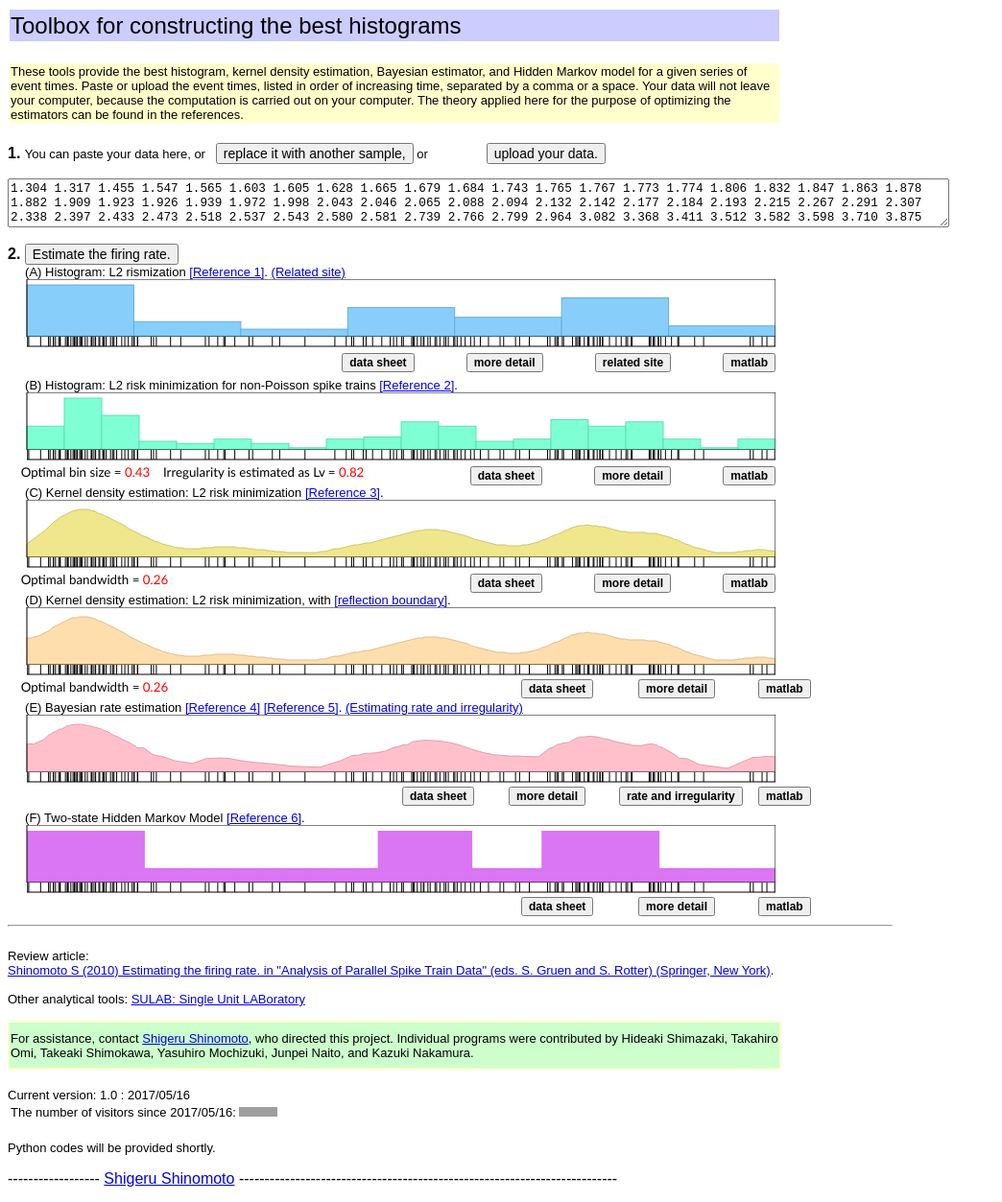
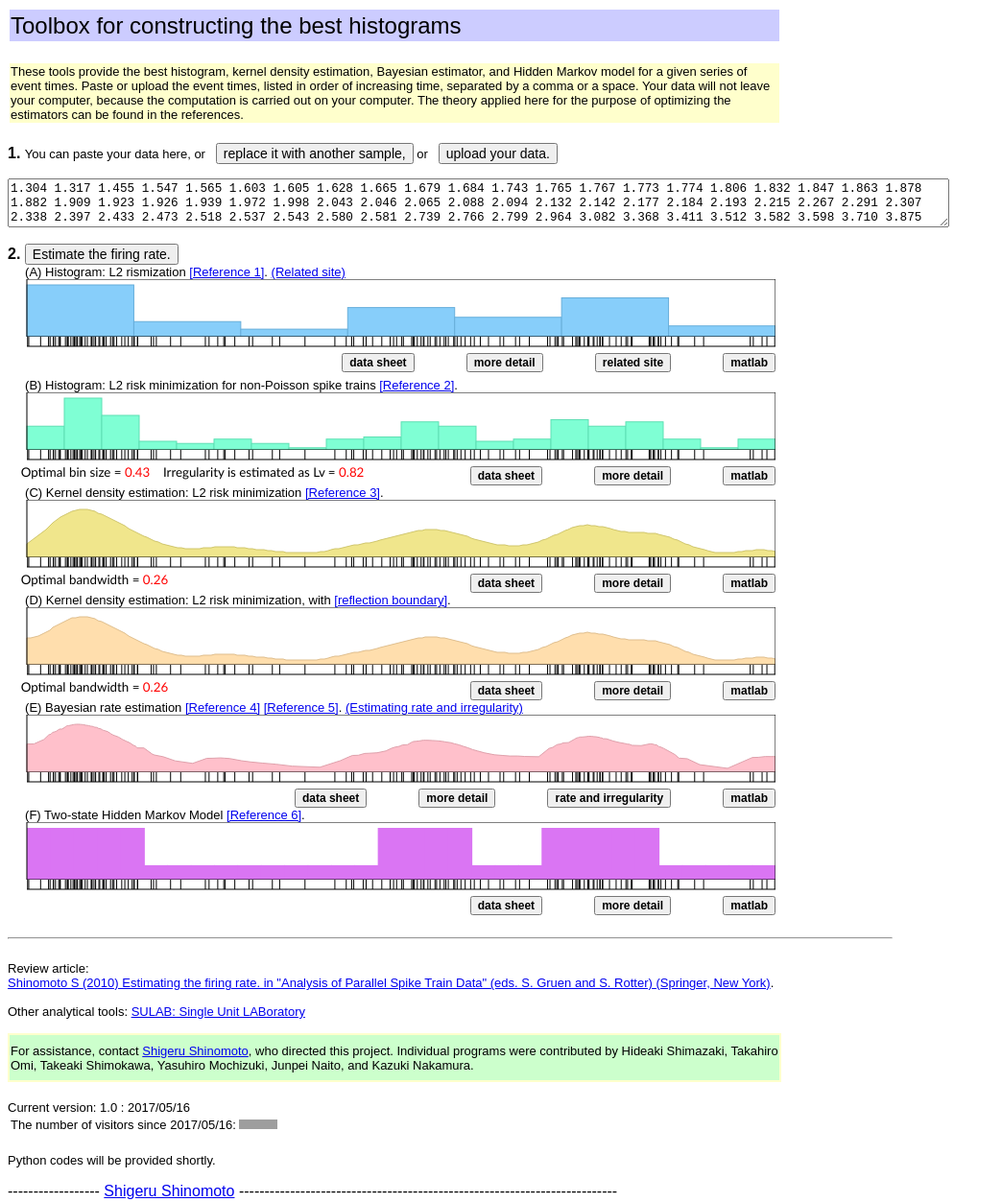
Before and after one commit to NaitoJunpei/gattai, a plain HTML site: page index.html in a window 1280 px wide. Shown: the top 1253 px of the page at 96% size, without its empty margins (0-1044 px from the left). Drawn offline with Linux system fonts and the light colour scheme; grey boxes are pictures that could not be loaded.

Commit message:
(F)まで

```diff
--- a/index.html
+++ b/index.html
@@ -39,7 +39,7 @@
   </table>
   <br />
 
-  <form name="data"><font size="2pt" face="Arial"><font size="3"><strong>1. </strong></font>You can paste your data here, or &#160; <input type="button" style="font:10.5pt Arial; margin-left: 0;" value="replace it with another sample," onclick="RandomData();Main();" /> or &#160; <input type="file" id="selfile" style="display:none;" />
+  <form name="data"><font size="2pt" face="Arial"><font size="3"><strong>1. </strong></font>You can paste your data here, or &#160; <input type="button" style="font:10.5pt Arial;" value="replace it with another sample," onclick="RandomData();Main();" /> or &#160; <input type="file" id="selfile" style="display:none;" />
 <input type="button" value="upload your data." style="font:10.5pt Arial;" onclick="document.getElementById('selfile').click();" />
 
 <script>
@@ -66,7 +66,7 @@ obj1.addEventListener("change",function(evt){
 <br />
   <font size = "2pt">&nbsp;&nbsp;&nbsp;&nbsp;<textarea name="spikes" rows="3" cols="120" style="font-size:9.5pt"></textarea><br />
   <br />
-  </font><font size="3"><strong>2. </strong></font><input type="button" style="font:10.5pt Arial; margin-left: 0;" value="Estimate the firing rate." onclick="Main();" />
+  </font><font size="3"><strong>2. </strong></font><input type="button" style="font:10.5pt Arial;" value="Estimate the firing rate." onclick="Main();" />
 </font>
   <div id="loading" style="font-size:10pt; display:inline-block; visibility:hidden"><font size="2pt" face="Arial"><img src="loading.gif" />processing...</font></div>
   <font size="2pt" face="Arial"><br />
@@ -75,11 +75,11 @@ obj1.addEventListener("change",function(evt){
   <div id="graph_SS" width="800" height="60"></div>
   <div id="raster_SS" width="800" height="10"></div>
   <div class="buttons">
-    <INPUT type="button" value="data sheet" onclick="OutputResults_SS()" />
-    <INPUT type="button" value="more detail" onclick="location.href='http://www.ton.scphys.kyoto-u.ac.jp/~shino/toolbox/sshist/hist.html'" />
-    <INPUT type="button" value="related site" onclick="location.href='http://176.32.89.45/~hideaki/res/histogram.html'" />
+    <INPUT class="button" type="button" value="data sheet" onclick="OutputResults_SS()" />
+    <INPUT class="button" type="button" value="more detail" onclick="location.href='http://www.ton.scphys.kyoto-u.ac.jp/~shino/toolbox/sshist/hist.html'" />
+    <INPUT class="button" type="button" value="related site" onclick="location.href='http://176.32.89.45/~hideaki/res/histogram.html'" />
     <a href="./matlab/sshist.m" download="sshist.m">
-      <INPUT type="button" value="matlab" /></a>
+      <INPUT class="button" type="button" value="matlab" /></a>
   </div>
   <div id="optimal_SS" style="font-size:10pt; margin-bottom:6px"></div>
 
@@ -92,10 +92,10 @@ obj1.addEventListener("change",function(evt){
   <div>
     <div id="optimal_OS" class="info"></div>
     <div class="buttons">
-      <INPUT type="button" value="data sheet" onclick="OutputResults_OS()">
-      <INPUT type="button" value="more detail" onclick="location.href='http://www.ton.scphys.kyoto-u.ac.jp/~shino/toolbox/oshist/hist.html'">
+      <INPUT class="button" type="button" value="data sheet" onclick="OutputResults_OS()">
+      <INPUT class="button" type="button" value="more detail" onclick="location.href='http://www.ton.scphys.kyoto-u.ac.jp/~shino/toolbox/oshist/hist.html'">
       <a href="./matlab/hist_np.m" download="hist_np.m">
-	<INPUT type="button" value="matlab"></a>
+	<INPUT class="button" type="button" value="matlab"></a>
       </div></div>
 
 
@@ -106,31 +106,54 @@ obj1.addEventListener("change",function(evt){
   <div>
     <div id="optimal_Kernel" class="info"></div>
     <div class="buttons">
-      <INPUT type="button" value="data sheet" onclick="OutputResults_Kernel()">
-      <INPUT type="button" value="more detail" onclick="location.href='http://www.ton.scphys.kyoto-u.ac.jp/~shino/toolbox/sskernel/kernel.html'">
+      <INPUT class="button" type="button" value="data sheet" onclick="OutputResults_Kernel()" />
+      <INPUT class="button" type="button" value="more detail" onclick="location.href='http://www.ton.scphys.kyoto-u.ac.jp/~shino/toolbox/sskernel/kernel.html'" />
       <a href="./matlab/sskernel.m" download="sskernel.m">
-	<INPUT type="button" value="matlab"></a>
-      </div>
-    </div>
+	<INPUT class="button" type="button" value="matlab" /></a>
+    </div></div>
+
+
   <font size="2pt" face="Arial"><font size="2pt">&#160;&#160;&#160;&#160;&#160;(D) Kernel density estimation: L2 risk minimization,
   with <a href="http://www.ton.scphys.kyoto-u.ac.jp/~shino/toolbox/reflectedkernel/reflectedkernel.html" target="_blank">[reflection boundary]</a>.<br />
   </font></font>
   <div id="graph_Kernel2" width="800" height="60"></div>
   <div id="raster_Kernel2" width="800" height="10"></div>
-  <div id="optimal_Kernel2" style="font-size:10pt; margin-bottom:6px"></div>
+  <div>
+    <div id="optimal_Kernel2" class="info"></div>
+    <div class="buttons">
+      <INPUT class="button" type="button" value="data sheet" onclick="OutputResults_Kernel2()" />
+      <INPUT class="button" type="button" value="more detail" onclick="location.href='http://www.ton.scphys.kyoto-u.ac.jp/~shino/toolbox/reflectedkernel/reflectedkernel.html'" />
+      <a href='' download="">
+	<INPUT class="button" type="button" value="matlab" /></a>
+  </div></div>
+
+
   <font size="2pt" face="Arial"><font size="2pt">&#160;&#160;&#160;&#160;&#160;(E) Bayesian rate estimation <a href="http://www.ton.scphys.kyoto-u.ac.jp/~shino/papersPDF/shino2005JPhysA.pdf" target="_blank">[Reference 4]</a> <a href="http://www.ton.scphys.kyoto-u.ac.jp/~shino/papersPDF/shino2009NeCo.pdf" target="_blank">[Reference 5]</a>. </font></font><a href="http://www.ton.scphys.kyoto-u.ac.jp/~shino/toolbox/ssNeCo09/page_SULAB2.html" target="_blank"><font size="2pt" face="Arial"><font size="2pt"><font face="Arial"><font size="2pt">(Estimating rate and irregularity)</font></font><br />
   </font></font></a>
   <div id="graph_Bayes" width="800" height="60"></div>
   <div id="raster_Bayes" width="800" height="10"></div>
-  <div id="optimal_Bayes" style="font-size:10pt; margin-bottom:6px"></div>
+  <div class="buttons">
+    <INPUT class="button" type="button" value="data sheet" onclick="OutputResults_Bayes()" />
+    <INPUT class="button" type="button" value="more detail" onclick="location.href='http://www.ton.scphys.kyoto-u.ac.jp/~shino/toolbox/ssBayes/bayes.html'" />
+    <INPUT class="button" type="button" value="rate and irregularity" onclick="location.href='http://www.ton.scphys.kyoto-u.ac.jp/~shino/toolbox/ssNeCo09/page_SULAB2.html'" />
+    <a href="./matlab/BayesRR.zip" download="BayesRR.zip">
+      <INPUT class="button" type="button" value="matlab" /></a>
+  </div>
   <font size="2pt" face="Arial"><font size="2pt">&#160;&#160;&#160;&#160;&#160;(F) Two-state Hidden Markov Model <a href="https://journals.aps.org/pre/abstract/10.1103/PhysRevE.89.022705" target="_blank">[Reference 6]</a>.<br />
   </font></font>
+
+
   <div id="graph_HMM" width="800" height="60"></div>
   <div id="raster_HMM" width="800" height="10"></div>
-  <div id="optimal_HMM" style="font-size:10pt; margin-bottom:6px"></div>
+  <div class="buttons">
+    <INPUT class="button" type="button" value="data sheet" onclick="OutputResults_HMM()" />
+    <INPUT class="button" type="button" value="more detail" onclick="location.href='http://www.ton.scphys.kyoto-u.ac.jp/~shino/toolbox/msHMM/HMM.html'" />
+    <a href="" download="">
+      <INPUT class="button" type="button" value="matlab" /></a>
+  </div>
   <font size="2pt" face="Arial"><font size="2pt"><br />
   <!--<font face="Arial Black" size=3><strong>3. Output data sheet.</strong></font>&nbsp;&nbsp;
-<INPUT type="button" value="Click" onclick="OutputResults()"><br>
+<INPUT class="button" type="button" value="Click" onclick="OutputResults()"><br>
 </FORM>
 --></font></font>
   <hr width="920" align="left" />
--- a/main.css
+++ b/main.css
@@ -1,4 +1,4 @@
-INPUT {
+.button {
     font:9pt Arial;
     font-weight: bold;
     margin-left: 50;
--- a/main.js
+++ b/main.js
@@ -382,7 +382,7 @@ function DrawGraph_Kernel12(spike_time){
 	var wrap = d3.select('#graph_Kernel2');
 	wrap.select("svg").remove();	// 初期化
 	var svg = wrap.append("svg").attr("width",x_base+width_graph).attr("height",height_graph);
-	url = "http://www.ton.scphys.kyoto-u.ac.jp/~shino/toolbox/reflectedkernel/reflectedkernel.html";
+	url = "";
 	var matlab = "";
 		//"./matlab/sskernel.m"
 
@@ -397,14 +397,14 @@ function DrawGraph_Kernel12(spike_time){
 	      .y(function(d) {return d[1];});
 	svg.append("path").attr("d", line(xy2) ).attr("fill","#FFDEAD").attr("stroke","#DFBE8D");
 	svg.append("rect").attr("x", x_base).attr("y", 0).attr("width", width_graph).attr("height", height_graph).attr("stroke","black").attr("stroke-width",1).attr("fill","none");
-	document.getElementById("optimal_Kernel2").innerHTML = "&nbsp;&nbsp;&nbsp;&nbsp;Optimal bandwidth = <font color=\"red\">" + opt.toFixed(2) + "</font><INPUT type=\"button\" style=\"font:9pt Arial; font-weight: bold; position:absolute; left:493px;\" value=\"data sheet\" onclick=\"OutputResults_Kernel2()\"><INPUT type=\"button\" style=\"font:9pt Arial; font-weight: bold; position:absolute; left:615px;\" value=\"more detail\" onclick=\"location.href='" + url + "'\"><a href='" + matlab + "'\" download=\"" + matlab.substr(9) + "\"><INPUT type=\"button\" style=\"font:9pt Arial; font-weight: bold; position:absolute; left:740px;\" value=\"matlab\"></a>";
+	document.getElementById("optimal_Kernel2").innerHTML = "&nbsp;&nbsp;&nbsp;&nbsp;Optimal bandwidth = <font color=\"red\">" + opt.toFixed(2) + "</font>";
 }
 
 function DrawGraph_HMM(spike_time){
 	var wrap = d3.select('#graph_HMM');
 	wrap.select("svg").remove();	// 初期化
 	var svg = wrap.append("svg").attr("width",x_base+width_graph).attr("height",height_graph);
-	var url = "http://www.ton.scphys.kyoto-u.ac.jp/~shino/toolbox/msHMM/HMM.html";
+	var url = "";
 	var matlab = "";
 		//"./matlab/~~~.m"
 
@@ -427,16 +427,15 @@ function DrawGraph_HMM(spike_time){
 	    }
 	}
 	svg.append("rect").attr("x", x_base).attr("y", 0).attr("width", width_graph).attr("height", height_graph).attr("stroke","black").attr("stroke-width",1).attr("fill","none");
-	document.getElementById("optimal_HMM").innerHTML = "<INPUT type=\"button\" style=\"font:9pt Arial; font-weight: bold; position:absolute; left:493px;\" value=\"data sheet\" onclick=\"OutputResults_HMM()\"><INPUT type=\"button\" style=\"font:9pt Arial; font-weight: bold; position:absolute; left:615px\" value=\"more detail\" onclick=\"location.href='" + url + "'\"><a href='" + matlab + "'\" download=\"" + matlab.substr(9) + "\"><INPUT type=\"button\" style=\"font:9pt Arial; font-weight: bold; position:absolute; left:740px;\" value=\"matlab\"></a>";
 }
 
 function DrawGraph_Bayes(spike_time){
 	var wrap = d3.select('#graph_Bayes');
 	wrap.select("svg").remove();	// 初期化
 	var svg = wrap.append("svg").attr("width",x_base+width_graph).attr("height",height_graph);
-	var url1 = "http://www.ton.scphys.kyoto-u.ac.jp/~shino/toolbox/ssBayes/bayes.html";
-	var url2 = "http://www.ton.scphys.kyoto-u.ac.jp/~shino/toolbox/ssNeCo09/page_SULAB2.html";
-	var matlab = "./matlab/BayesRR.zip"
+	var url1 = "";
+	var url2 = "";
+	var matlab = ""
 
 	var maxy;
 	var xy = new Array();
@@ -458,7 +457,6 @@ function DrawGraph_Bayes(spike_time){
 	      .y(function(d) {return d[1];});
 	svg.append("path").attr("d", line(xy) ).attr("fill","#FFC0CB").attr("stroke","#DFA0AB");
 	svg.append("rect").attr("x", x_base).attr("y", 0).attr("width", width_graph).attr("height", height_graph).attr("stroke","black").attr("stroke-width",1).attr("fill","none");
-	document.getElementById("optimal_Bayes").innerHTML = "　<INPUT type=\"button\" style=\"font:9pt Arial; font-weight: bold; position:absolute; left:369px;\" value=\"data sheet\" onclick=\"OutputResults_Bayes()\"><INPUT type=\"button\" style=\"font:9pt Arial; font-weight: bold; position:absolute; left:480px\" value=\"more detail\" onclick=\"location.href='" + url1 + "'\"><INPUT type=\"button\" style=\"font:9pt Arial; font-weight: bold; position:absolute; left:595px\" value=\"rate and irregularity\" onclick=\"location.href='" + url2 + "'\"><a href='" + matlab + "'\" download=\"" + matlab.substr(9) + "\"><INPUT type=\"button\" style=\"font:9pt Arial; font-weight: bold; position:absolute; left:740px;\" value=\"matlab\"></a>";
 }
 
 
```
